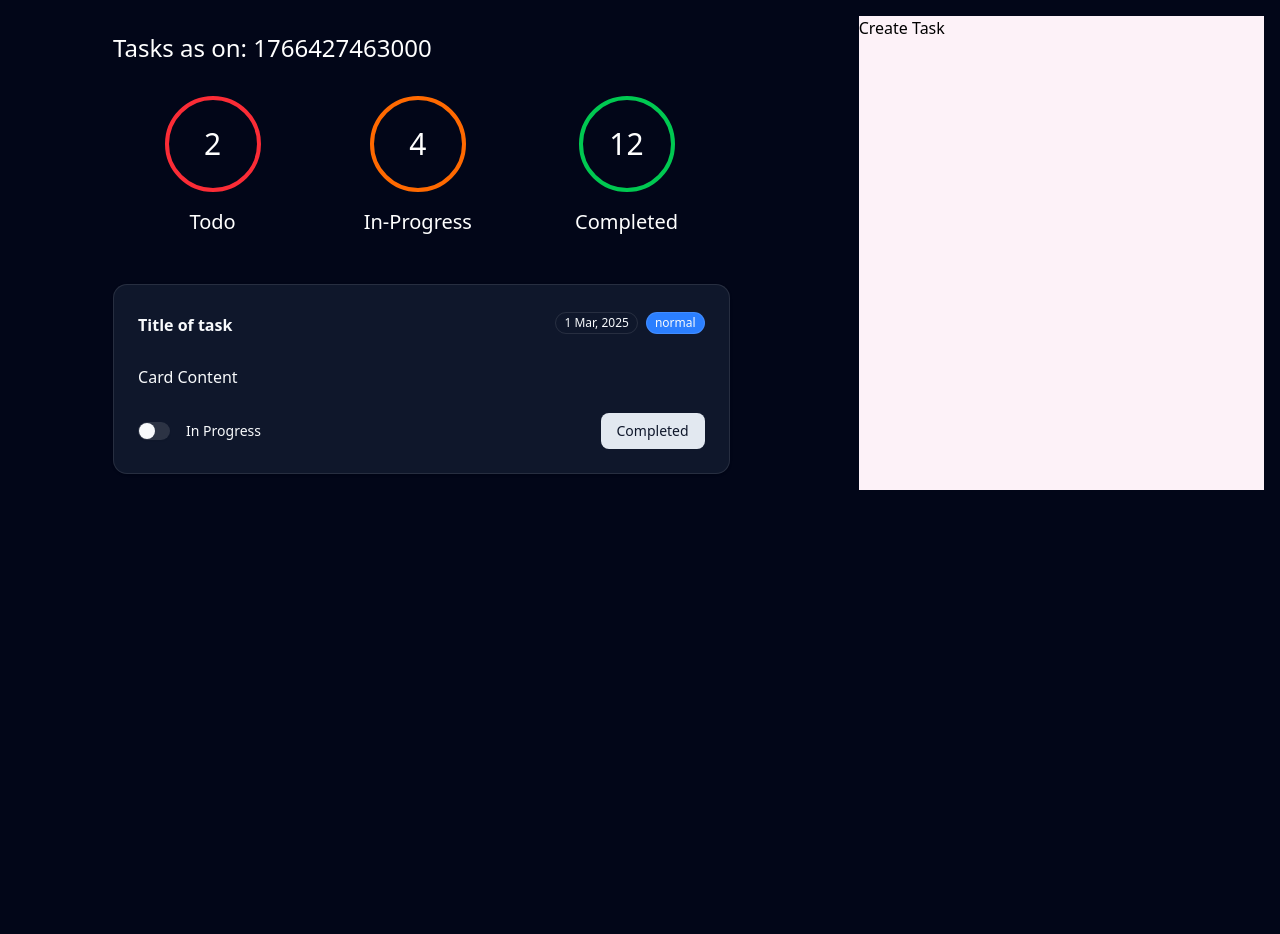
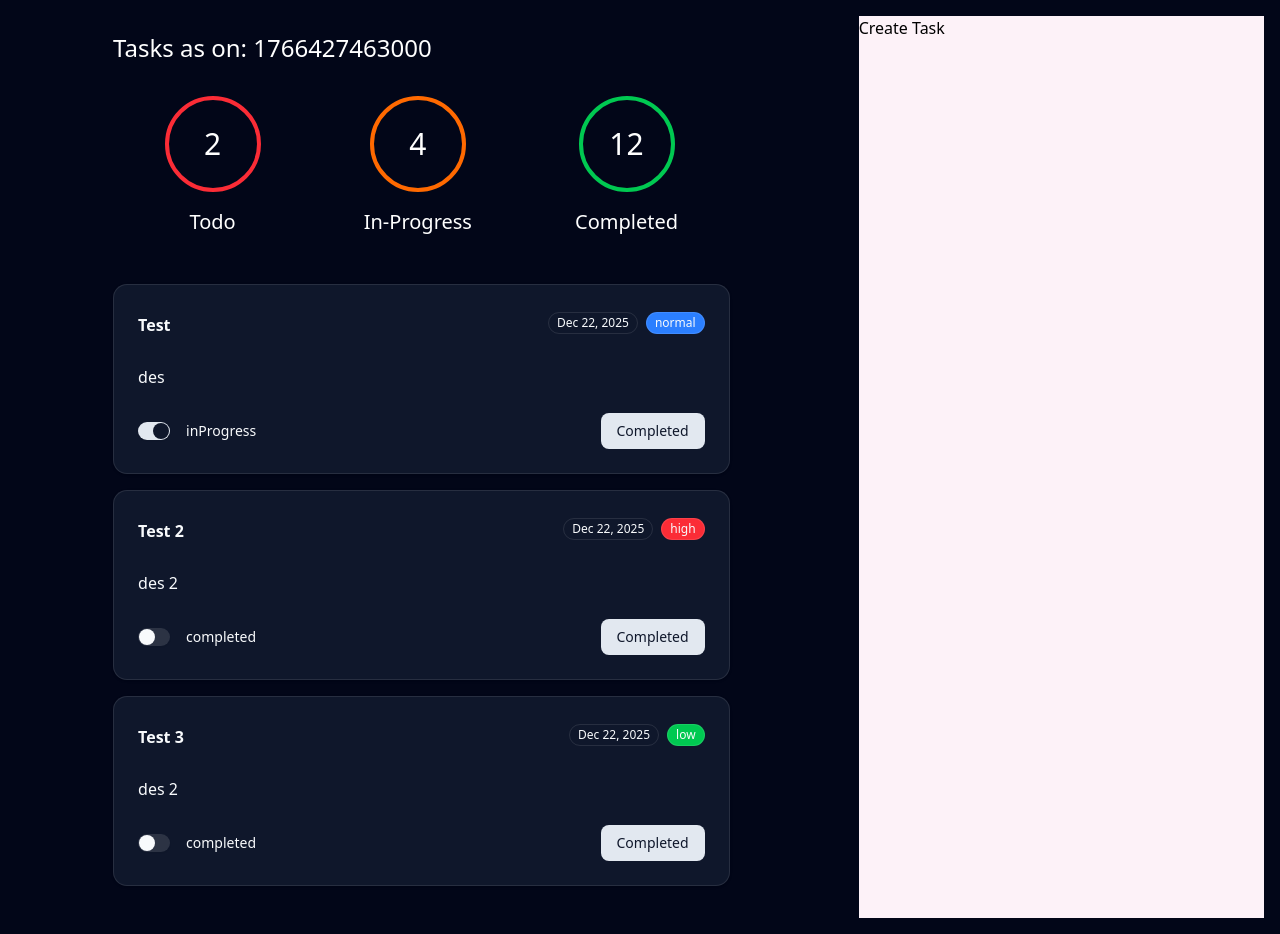
Before and after one commit to junuiui/task-manager, a React (Vite) app in the folder front/: page / in a window 1280 px wide. Before the commit the page ends 800 px from the top, so only its background shows below. Built offline with nearby package versions, Linux system fonts and the light colour scheme.

Commit message:
dynamic label added

```diff
--- a/front/src/components/taskCounter/task/task.tsx
+++ b/front/src/components/taskCounter/task/task.tsx
@@ -13,25 +13,54 @@ import { Badge } from "@/components/ui/badge"
 import { Switch } from "@/components/ui/switch"
 import { Label } from "@/components/ui/label"
 import { Button } from "@/components/ui/button"
+import type { ITask } from "@/types/task.interface"
 
-export const Task: FC = (): ReactElement => {
+export const Task: FC<ITask> = (props: ITask): ReactElement => {
+
+    const { title, description, status, priority, dueDate } = props;
+
+    let formattedDate = new Date(dueDate).toLocaleDateString("en-us", {
+        day: "numeric",
+        month: "short",
+        year: "numeric",
+    })
+
     return (
-        <Card>
+        <Card className="w-full mb-4">
             <CardHeader className="flex flex-row justify-between">
-                <CardTitle className="basis-2/3 leading-8">Title of task</CardTitle>
+                <CardTitle className="basis-2/3 leading-8">{title}</CardTitle>
                 <div>
-                    <Badge className="mr-2" variant="outline">1 Mar, 2025</Badge>
-                    <Badge className="bg-blue-500" variant="outline">normal</Badge>
+                    <Badge className="mr-2" variant="outline">
+                        {formattedDate}
+                    </Badge>
+
+                    {priority === "low" && (
+                        <Badge className="bg-green-500" variant="outline">
+                            {priority}
+                        </Badge>
+                    )}
+
+                    {priority === "normal" && (
+                        <Badge className="bg-blue-500" variant="outline">
+                            {priority}
+                        </Badge>
+                    )}
+
+                    {priority === "high" && (
+                        <Badge className="bg-red-500" variant="outline">
+                            {priority}
+                        </Badge>
+                    )}
                 </div>
             </CardHeader>
             <CardContent>
-                <p>Card Content</p>
+                <p>{description}</p>
             </CardContent>
             <CardFooter className="flex flex-row justify-between">
                 <div className="flex flex-row items-center">
-                    <Switch id="in-progress" />
+                    <Switch id="in-progress" checked={status === "inProgress"} />
                     <Label className="ml-4" htmlFor="in-progress">
-                        In Progress
+                        {status}
                     </Label>
                 </div>
                 <Button>Completed</Button>
--- a/front/src/pages/tasks.tsx
+++ b/front/src/pages/tasks.tsx
@@ -17,7 +17,27 @@ export const Tasks: FC = (): ReactElement => {
                         <TasksCoutner status='completed' count={12} />
                     </div>
 
-                    <Task></Task>
+                    <Task
+                        title="Test"
+                        description='des'
+                        status='inProgress'
+                        priority='normal'
+                        dueDate={new Date()}
+                    />
+                    <Task
+                        title="Test 2"
+                        description='des 2'
+                        status='completed'
+                        priority='high'
+                        dueDate={new Date()}
+                    />
+                    <Task
+                        title="Test 3"
+                        description='des 2'
+                        status='completed'
+                        priority='low'
+                        dueDate={new Date()}
+                    />
                 </div>
             </section>
 
```
